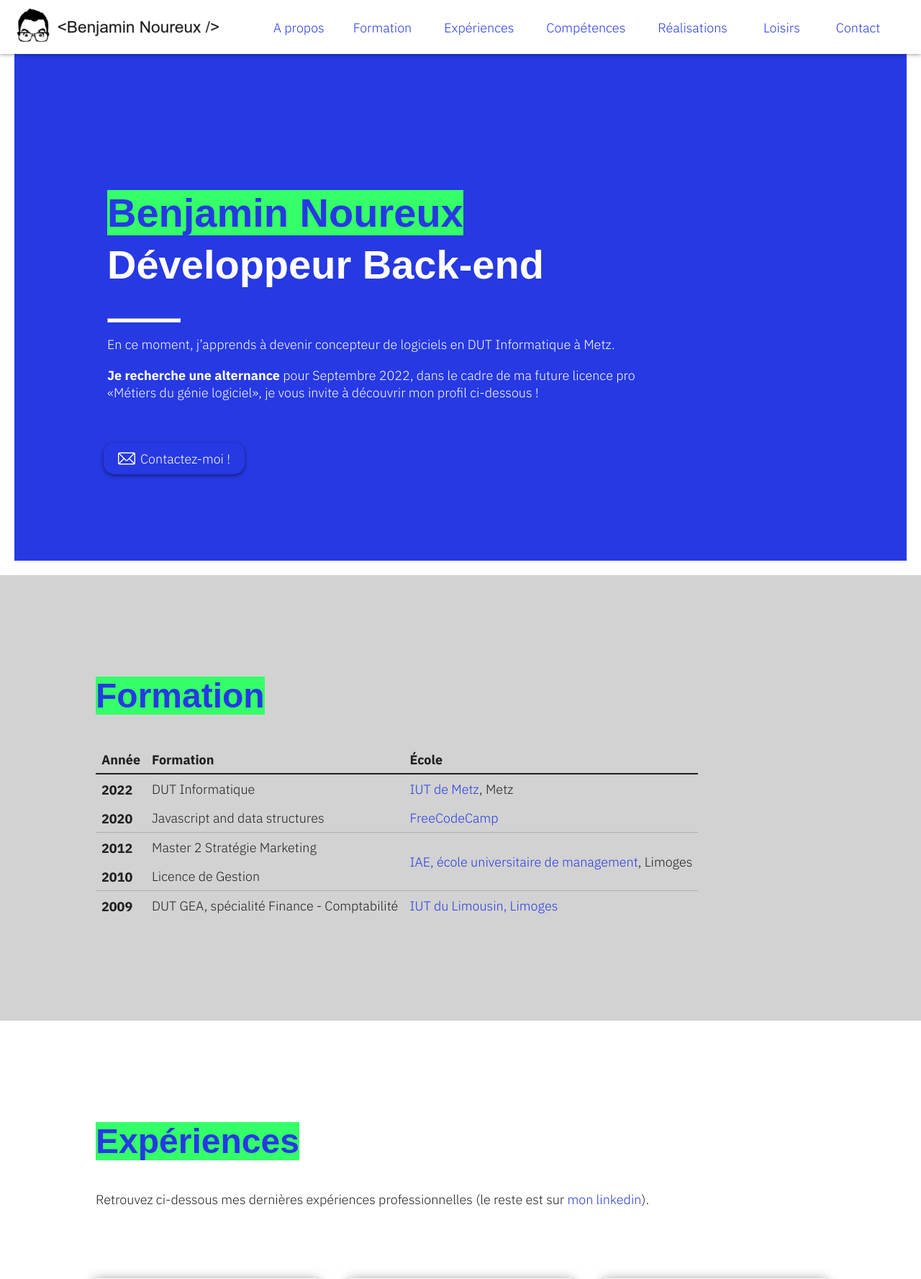
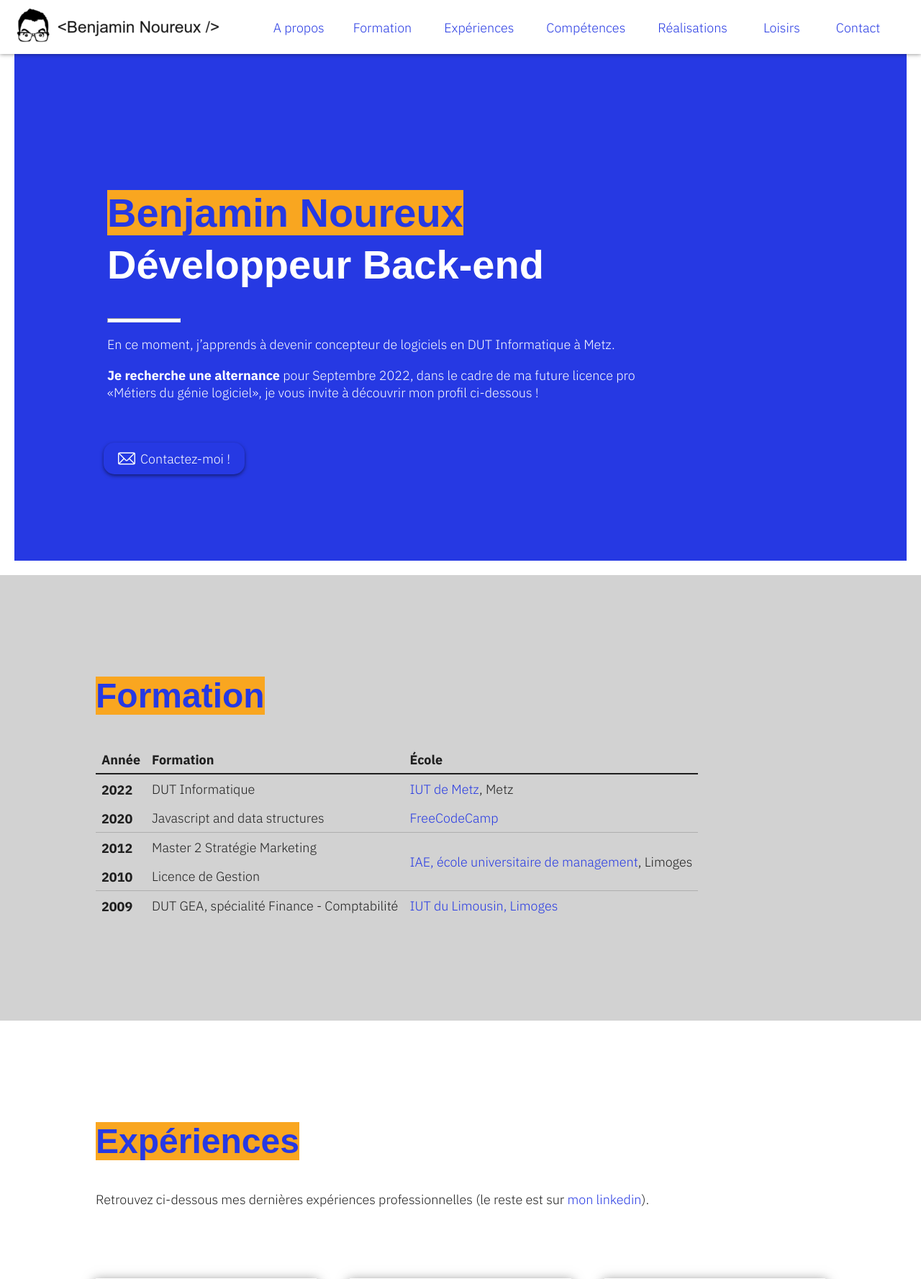
Before and after one commit to n0uben/n0uben.github.io, a PHP site: page / in a window 1280 px wide. Shown: the top 1777 px of the page at 72% size. Run offline with PHP 8.4, Linux system fonts and the light colour scheme; some web fonts are replaced.

Commit message:
change secondary accent color

```diff
--- a/index.html
+++ b/index.html
@@ -7,7 +7,7 @@
         <title>Benjamin Noureux - Développeur Back-end #RechercheAlternance2022</title>
         <!-- ma feuille de style -->
         <!-- <link rel="stylesheet" href="style.css"> -->
-        <link rel="stylesheet" href="style-min.css">
+        <link rel="stylesheet" href="style.css">
     </head>
 <body>
     <div class="header">
--- a/style.css
+++ b/style.css
@@ -24,7 +24,8 @@
     --text-secondary: #fff;
 
     --accent-color: #2639E3;
-    --accent-color-secondary: #35FF69;
+    /* --accent-color-secondary: #35FF69; */
+    --accent-color-secondary: #F9A620;
 
     --background-primary:#fff;
     --background-secondary: rgb(31, 31, 31);
```
